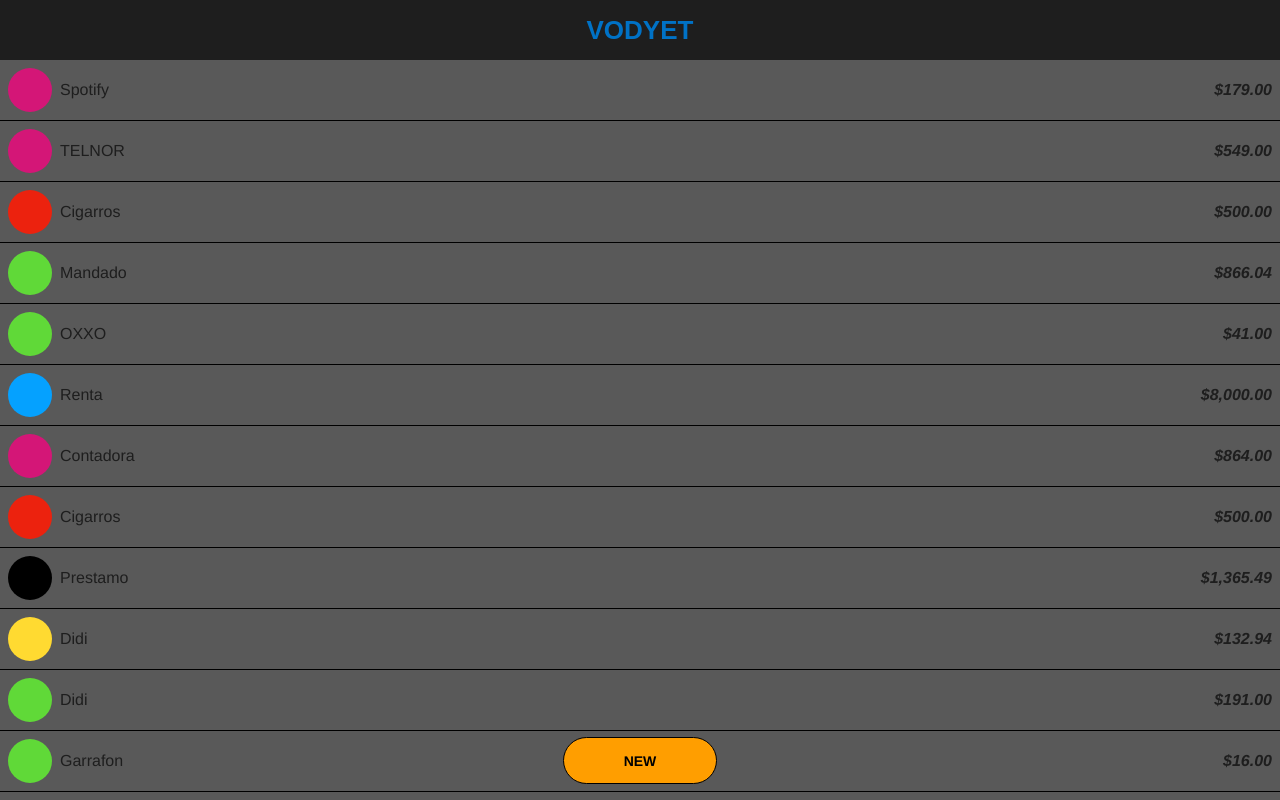
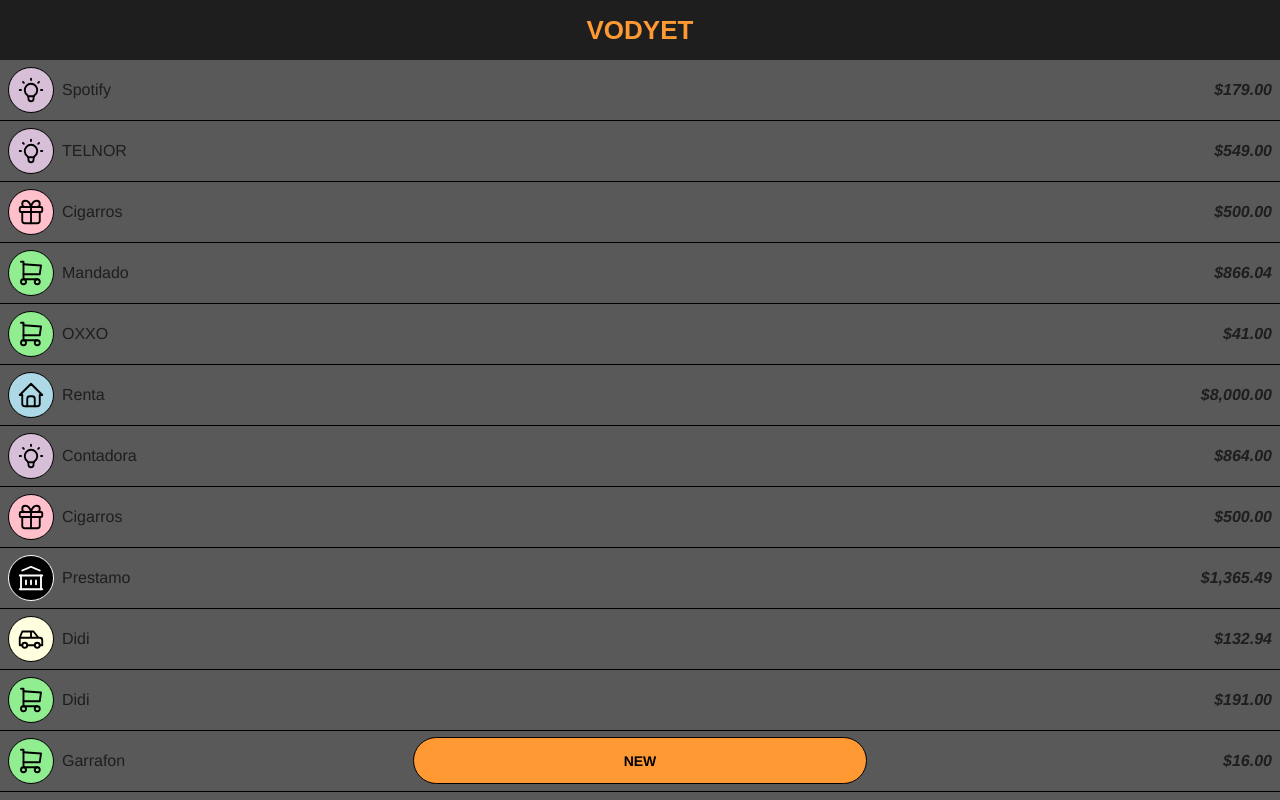
Before and after one commit to jesuszvl/vodyet, a Next.js app: page / in a window 1280 px wide. Built offline with nearby package versions, Linux system fonts and the light colour scheme; a web font is replaced by a local one.

Commit message:
add icons

```diff
--- a/src/components/Record/Record.js
+++ b/src/components/Record/Record.js
@@ -1,10 +1,36 @@
 import styles from "./Record.module.scss";
 import classNames from "classnames";
+import HouseIcon from "../../icons/HouseIcon";
+import FoodIcon from "../../icons/FoodIcon";
+import CarIcon from "../../icons/CarIcon";
+import BankIcon from "../../icons/BankIcon";
+import BulbIcon from "../../icons/BulbIcon";
+import GiftIcon from "../../icons/GiftIcon";
 
 export default function Record({ description, ammount, date, category }) {
+  const renderIcon = () => {
+    switch (category) {
+      case "vivienda":
+        return <HouseIcon />;
+      case "comida":
+        return <FoodIcon />;
+      case "transporte":
+        return <CarIcon />;
+      case "deudas":
+        return <BankIcon />;
+      case "servicios":
+        return <BulbIcon />;
+      case "ocio":
+        return <GiftIcon />;
+      default:
+        return <HouseIcon />;
+    }
+  };
   return (
     <div className={styles.record}>
-      <span className={classNames(styles["icon"], styles[category])}></span>
+      <span className={classNames(styles["icon"], styles[category])}>
+        {renderIcon()}
+      </span>
       <span className={styles.description}>{description}</span>
       <span className={styles.ammount}>{ammount}</span>
     </div>
--- a/src/components/Record/Record.module.scss
+++ b/src/components/Record/Record.module.scss
@@ -16,6 +16,11 @@
   height: 44px;
   width: 44px;
   border-radius: 44px;
+  border: 1px solid black;
+
+  display: flex;
+  justify-content: center;
+  align-items: center;
 
   &.vivienda {
     background-color: $vivienda;
@@ -31,7 +36,6 @@
 
   &.servicios {
     background-color: $servicios;
-    color: white;
   }
 
   &.ocio {
@@ -40,8 +44,9 @@
   }
 
   &.deudas {
-    background-color: black;
+    background-color: $deudas;
     color: white;
+    border-color: white;
   }
 }
 
--- /dev/null
+++ b/src/icons/BankIcon.js
@@ -0,0 +1,32 @@
+import React from "react";
+
+export default function BankIcon({
+  width = 30,
+  height = 30,
+  stroke = "#ffffff",
+}) {
+  return (
+    <svg
+      xmlns="http://www.w3.org/2000/svg"
+      className="icon icon-tabler icon-tabler-building-bank"
+      width={width}
+      height={height}
+      viewBox="0 0 24 24"
+      strokeWidth="1.5"
+      stroke={stroke}
+      fill="none"
+      strokeLinecap="round"
+      strokeLinejoin="round"
+    >
+      <path stroke="none" d="M0 0h24v24H0z" fill="none" />
+      <line x1="3" y1="21" x2="21" y2="21" />
+      <line x1="3" y1="10" x2="21" y2="10" />
+      <polyline points="5 6 12 3 19 6" />
+      <line x1="4" y1="10" x2="4" y2="21" />
+      <line x1="20" y1="10" x2="20" y2="21" />
+      <line x1="8" y1="14" x2="8" y2="17" />
+      <line x1="12" y1="14" x2="12" y2="17" />
+      <line x1="16" y1="14" x2="16" y2="17" />
+    </svg>
+  );
+}
--- /dev/null
+++ b/src/icons/BulbIcon.js
@@ -0,0 +1,27 @@
+import React from "react";
+
+export default function BulbIcon({
+  width = 30,
+  height = 30,
+  stroke = "#000000",
+}) {
+  return (
+    <svg
+      xmlns="http://www.w3.org/2000/svg"
+      className="icon icon-tabler icon-tabler-bulb"
+      width={width}
+      height={height}
+      viewBox="0 0 24 24"
+      strokeWidth="1.5"
+      stroke={stroke}
+      fill="none"
+      strokeLinecap="round"
+      strokeLinejoin="round"
+    >
+      <path stroke="none" d="M0 0h24v24H0z" fill="none" />
+      <path d="M3 12h1m8 -9v1m8 8h1m-15.4 -6.4l.7 .7m12.1 -.7l-.7 .7" />
+      <path d="M9 16a5 5 0 1 1 6 0a3.5 3.5 0 0 0 -1 3a2 2 0 0 1 -4 0a3.5 3.5 0 0 0 -1 -3" />
+      <line x1="9.7" y1="17" x2="14.3" y2="17" />
+    </svg>
+  );
+}
--- /dev/null
+++ b/src/icons/CarIcon.js
@@ -0,0 +1,27 @@
+import React from "react";
+
+export default function CarIcon({
+  width = 30,
+  height = 30,
+  stroke = "#000000",
+}) {
+  return (
+    <svg
+      xmlns="http://www.w3.org/2000/svg"
+      className="icon icon-tabler icon-tabler-car"
+      width={width}
+      height={height}
+      viewBox="0 0 24 24"
+      strokeWidth="1.5"
+      stroke={stroke}
+      fill="none"
+      strokeLinecap="round"
+      strokeLinejoin="round"
+    >
+      <path stroke="none" d="M0 0h24v24H0z" fill="none" />
+      <circle cx="7" cy="17" r="2" />
+      <circle cx="17" cy="17" r="2" />
+      <path d="M5 17h-2v-6l2 -5h9l4 5h1a2 2 0 0 1 2 2v4h-2m-4 0h-6m-6 -6h15m-6 0v-5" />
+    </svg>
+  );
+}
--- /dev/null
+++ b/src/icons/FoodIcon.js
@@ -0,0 +1,28 @@
+import React from "react";
+
+export default function FoodIcon({
+  width = 30,
+  height = 30,
+  stroke = "#000000",
+}) {
+  return (
+    <svg
+      xmlns="http://www.w3.org/2000/svg"
+      className="icon icon-tabler icon-tabler-shopping-cart"
+      width={width}
+      height={height}
+      viewBox="0 0 24 24"
+      strokeWidth="1.5"
+      stroke={stroke}
+      fill="none"
+      strokeLinecap="round"
+      strokeLinejoin="round"
+    >
+      <path stroke="none" d="M0 0h24v24H0z" fill="none" />
+      <circle cx="6" cy="19" r="2" />
+      <circle cx="17" cy="19" r="2" />
+      <path d="M17 17h-11v-14h-2" />
+      <path d="M6 5l14 1l-1 7h-13" />
+    </svg>
+  );
+}
--- /dev/null
+++ b/src/icons/GiftIcon.js
@@ -0,0 +1,28 @@
+import React from "react";
+
+export default function GiftIcon({
+  width = 30,
+  height = 30,
+  stroke = "#000000",
+}) {
+  return (
+    <svg
+      xmlns="http://www.w3.org/2000/svg"
+      className="icon icon-tabler icon-tabler-gift"
+      width={width}
+      height={height}
+      viewBox="0 0 24 24"
+      strokeWidth="1.5"
+      stroke={stroke}
+      fill="none"
+      strokeLinecap="round"
+      strokeLinejoin="round"
+    >
+      <path stroke="none" d="M0 0h24v24H0z" fill="none" />
+      <rect x="3" y="8" width="18" height="4" rx="1" />
+      <line x1="12" y1="8" x2="12" y2="21" />
+      <path d="M19 12v7a2 2 0 0 1 -2 2h-10a2 2 0 0 1 -2 -2v-7" />
+      <path d="M7.5 8a2.5 2.5 0 0 1 0 -5a4.8 8 0 0 1 4.5 5a4.8 8 0 0 1 4.5 -5a2.5 2.5 0 0 1 0 5" />
+    </svg>
+  );
+}
--- /dev/null
+++ b/src/icons/HouseIcon.js
@@ -0,0 +1,27 @@
+import React from "react";
+
+export default function HouseIcon({
+  width = 30,
+  height = 30,
+  stroke = "#000000",
+}) {
+  return (
+    <svg
+      xmlns="http://www.w3.org/2000/svg"
+      className="icon icon-tabler icon-tabler-home"
+      width={width}
+      height={height}
+      viewBox="0 0 24 24"
+      strokeWidth="1.5"
+      stroke={stroke}
+      fill="none"
+      strokeLinecap="round"
+      strokeLinejoin="round"
+    >
+      <path stroke="none" d="M0 0h24v24H0z" fill="none" />
+      <polyline points="5 12 3 12 12 3 21 12 19 12" />
+      <path d="M5 12v7a2 2 0 0 0 2 2h10a2 2 0 0 0 2 -2v-7" />
+      <path d="M9 21v-6a2 2 0 0 1 2 -2h2a2 2 0 0 1 2 2v6" />
+    </svg>
+  );
+}
--- a/src/styles/Home.module.scss
+++ b/src/styles/Home.module.scss
@@ -52,7 +52,8 @@
   text-align: center;
 
   height: 25px;
-  width: 120px;
+  width: 80vw;
+  max-width: 420px;
   font-size: 14px;
   font-weight: 700;
   margin: 16px;
--- a/src/styles/_colors.constants.scss
+++ b/src/styles/_colors.constants.scss
@@ -1,8 +1,9 @@
-$vivienda: #05a1ff;
-$alimentos: #60d938;
-$transporte: #ffda31;
-$servicios: #d41677;
-$ocio: #ec220e;
+$vivienda: #add8e6;
+$alimentos: #90ee90;
+$transporte: #ffffe0;
+$servicios: #d8bfd8;
+$ocio: #ffc0cb;
+$deudas: black;
 
 $high-dark: #03060a;
 $medium-dark: #10141c;
@@ -11,7 +12,7 @@
 $input-background: #03060a;
 
 $main-color: #1e1e1e;
-$title-color: #0072c6;
+$title-color: #ff9933;
 $background-gray: #595959;
-$button-orange: #ff9e00;
+$button-orange: #ff9933;
 $button-orange-hover: #ffbb33;
```
